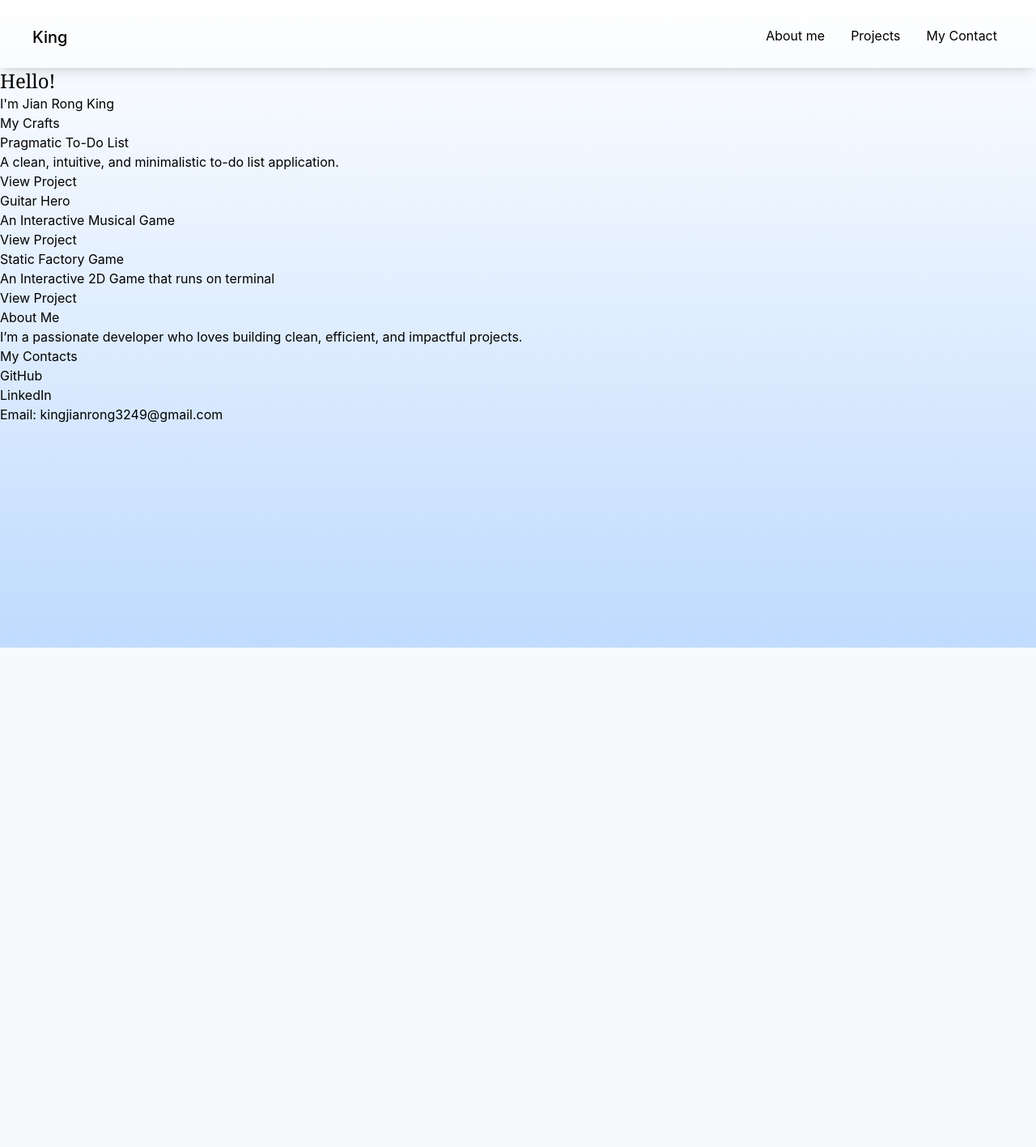
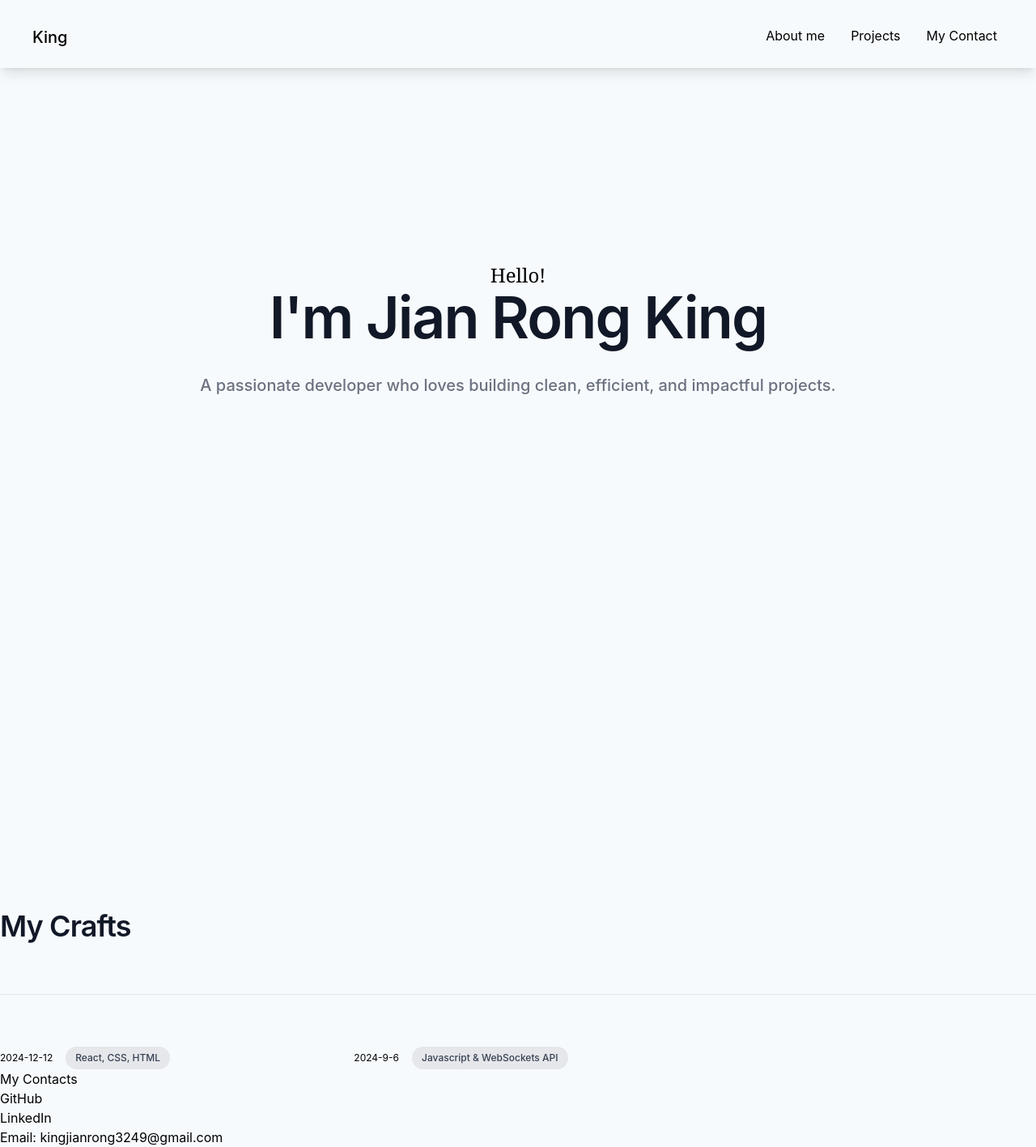
Before and after one commit to JianRong-King/profolio_web, a React (Create React App) app: page / in a window 1280 px wide. Shown: the whole page at 81% size. Before the commit the page ends 800 px from the top, so only its background shows below. Built offline with nearby package versions, Linux system fonts and the light colour scheme.

Commit message:
Defined styles for hero section

```diff
--- a/src/App.js
+++ b/src/App.js
@@ -11,8 +11,26 @@ function App() {
 
   }, []);
 
+  const projects = [
+    {
+      title: "Pragmatic To-Do List",
+      description: "A clean, intuitive, and minimalistic to-do list application.",
+      link: "https://pragmatic-todo-list.vercel.app/",
+      date : "2024-12-12",
+      tech: "React, CSS, HTML"
+    }
+    , {
+      title: "Guitar Hero",
+      description: "An Interactive Musical Game",
+      link: "https://pragmatic-todo-list.vercel.app/",
+      date : "2024-9-6",
+      tech: "Javascript & WebSockets API"
+    }
+  ]
+
   return (
-    <div className='min-h-screen bg-gradient-to-b from-white to-blue-200'>
+    <div className=''>
+      {/* min-h-screen bg-gradient-to-b from-white to-blue-200 */}
       <header id="header" className='p-6 shadow-lg'>
         <nav id="navbar" className='mt-2 flex pl-4 pr-6'>
           <h1 className='text-xl font-medium flex-1'>King</h1>
@@ -27,17 +45,53 @@ function App() {
 
 
       <main>
-      <section id="welcome-section"
+      <section id="welcome-section" className='flex-col items-center justify-center h-screen mt-60'
             data-aos="fade-up"
             data-aos-duration="700"
-            data-aos-once="true"
-            >
-        <h2 class= "text-2xl font-serif">Hello!</h2>
-        <h1>I'm Jian Rong King</h1>
+            data-aos-once="true">
+
+        <div className='text-center'>
+          <h2 className= "text-2xl font-serif">Hello!</h2>
+          {/* switch ## to animated changing hello */}
+          <h1 className='text-balance text-5xl font-semibold tracking-tight text-gray-900 sm:text-7xl'>I'm Jian Rong King</h1>
+          <p className='mt-8 text-pretty text-lg font-medium text-gray-500 sm:text-xl/8'>A passionate developer who loves building clean, efficient, and impactful projects.</p>
+        </div>
+
       </section>
 
-      {/* use grid */}
-        <section className="contents" id="projects"
+      <section className="contents" id="projects"
+                          data-aos="fade-up"
+                          data-aos-duration="700"
+                          data-aos-once="true"
+      >
+        <h2 className='text-pretty tezt-4xl font-semibold tracking-tight text-gray-900 sm:text-4xl'>My Crafts</h2>
+
+        {/* after done use map and render */}
+
+        <div className='mx-auto mt-10 grid max-w-2xl grid-cols-1 gap-x-8 gap-y-16 border-t border-gray-200 pt-10 sm:mt-16 sm:pt-16 lg:mx-0 lg:max-w-none lg:grid-cols-3'>
+
+        {projects.map( (projects, idx) => (
+          <article key={idx} className='flex max-w-xl flex-col items-start justify-between'>
+            <div className='flex items-center gap-x-4 text-xs'>
+              <time className='tezt-gray-500'>{projects.date}</time>
+              <p className='relative z-10 rounded-full bg-gray-200 px-3 py-1.5 font-medium text-gray-700 hover:bg-gray-300'>{projects.tech}</p>
+
+            </div>
+
+
+
+
+            </article>
+            ))}
+
+        </div>
+
+
+      </section>
+
+
+
+        {/* <section className="contents" id="projects"
                     data-aos="fade-up"
                     data-aos-duration="700"
                     data-aos-once="true" // bug when click on nav link, the page will go too far down
@@ -60,12 +114,12 @@ function App() {
             <p>An Interactive 2D Game that runs on terminal</p>
             <a href="https://pragmatic-todo-list.vercel.app/" target="_blank" rel="noreferrer">View Project</a>
           </div>
-        </section>
+        </section> */}
 
-        <section className="contents" id="about">
+        {/* <section className="contents" id="about">
           <h2>About Me</h2>
           <p>I’m a passionate developer who loves building clean, efficient, and impactful projects.</p>
-        </section>
+        </section> */}
 
         <section className="contents" id="contacts">
           <h4>My Contacts</h4>
@@ -75,6 +129,8 @@ function App() {
             <li>Email: <a href="mailto:kingjianrong3249@gmail.com">kingjianrong3249@gmail.com</a></li>
           </ul>
         </section>
+
+
       </main>
     </div>
   );
```
